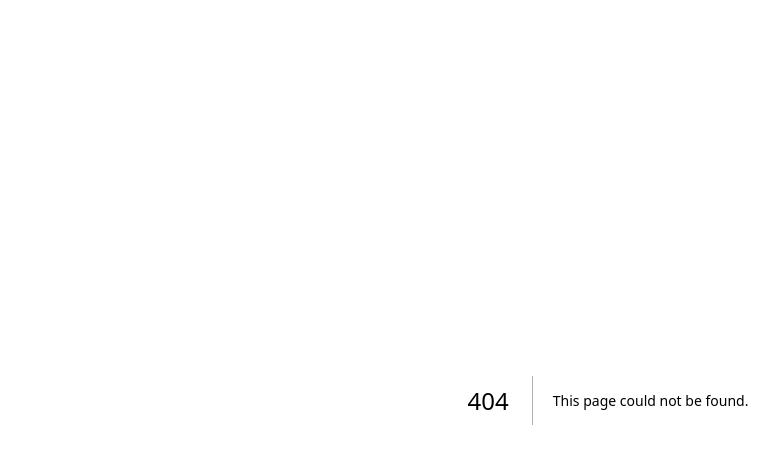
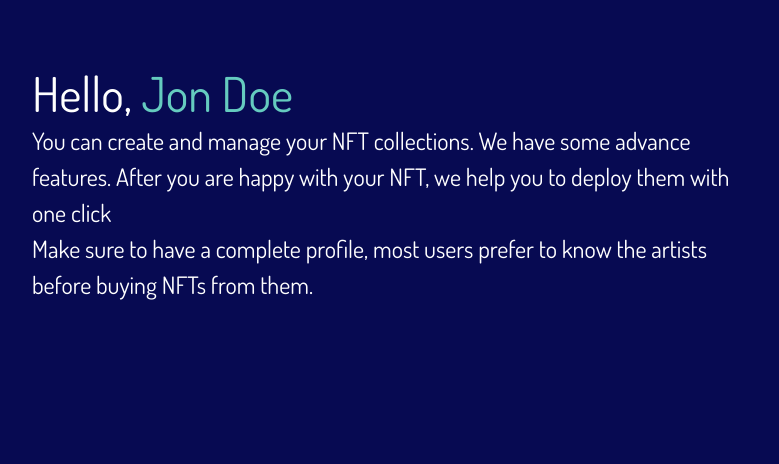
Before and after one commit to Ajand/Mintrait-client, a Next.js app: page /dashboard in a window 1280 px wide. Before the commit this address had no page. Shown: the top 464 px of the page, without its empty margins (32-811 px from the left). Built offline with nearby package versions, Linux system fonts and the light colour scheme.

Commit message:
user welcome added

```diff
--- /dev/null
+++ b/components/molecules/UserWelcome.js
@@ -0,0 +1,54 @@
+/* eslint-disable react/react-in-jsx-scope -- Unaware of jsxImportSource */
+/** @jsxImportSource @emotion/react */
+import { css } from "@emotion/react";
+import { ButtonBase, Typography, Avatar } from "@mui/material";
+
+const UserWelcome = ({ displayName }) => {
+  return (
+    <div
+      css={css`
+        margin-top: 4em;
+      `}
+    >
+      <Typography
+        css={css`
+          font-size: 3em;
+        `}
+        variant="h4"
+      >
+        Hello,{" "}
+        <span
+          css={(theme) =>
+            css`
+              color: ${theme.palette.primary.main};
+            `
+          }
+        >
+          {displayName}
+        </span>
+      </Typography>
+      <Typography
+        css={css`
+          font-size: 1.5em;
+          max-width: 700px;
+        `}
+        variant="body1"
+      >
+        You can create and manage your NFT collections. We have some advance
+        features. After you are happy with your NFT, we help you to deploy them
+        with one click
+      </Typography>
+      <Typography
+        css={css`
+          font-size: 1.5em;
+          max-width: 700px;
+        `}
+        variant="body1"
+      >
+        Make sure to have a complete profile, most users prefer to know the
+        artists before buying NFTs from them.
+      </Typography>
+    </div>
+  );
+};
+export default UserWelcome;
--- /dev/null
+++ b/components/molecules/index.js
@@ -0,0 +1,3 @@
+import UserWelcome from "./UserWelcome";
+
+export { UserWelcome };
--- a/components/templates/Dashboard.js
+++ b/components/templates/Dashboard.js
@@ -0,0 +1,14 @@
+/* eslint-disable react/react-in-jsx-scope -- Unaware of jsxImportSource */
+/** @jsxImportSource @emotion/react */
+import { css } from "@emotion/react";
+import { Container } from "@mui/material";
+import { UserWelcome } from "../molecules";
+
+const Dashboard = () => {
+  return (
+    <Container>
+      <UserWelcome displayName="Jon Doe" />
+    </Container>
+  );
+};
+export default Dashboard;
--- a/components/templates/index.js
+++ b/components/templates/index.js
@@ -0,0 +1,3 @@
+import Dashboard from "./Dashboard";
+
+export { Dashboard };
--- /dev/null
+++ b/pages/dashboard.js
@@ -0,0 +1,15 @@
+/* eslint-disable react/react-in-jsx-scope -- Unaware of jsxImportSource */
+/** @jsxImportSource @emotion/react */
+import { css } from "@emotion/react";
+
+import { Dashboard } from "../components/templates";
+
+const DashboardPage = () => {
+  return (
+    <div>
+      <Dashboard />
+    </div>
+  );
+};
+
+export default DashboardPage;
```
Also changed, not shown: components/templates/ArtistProfile.js (added).
